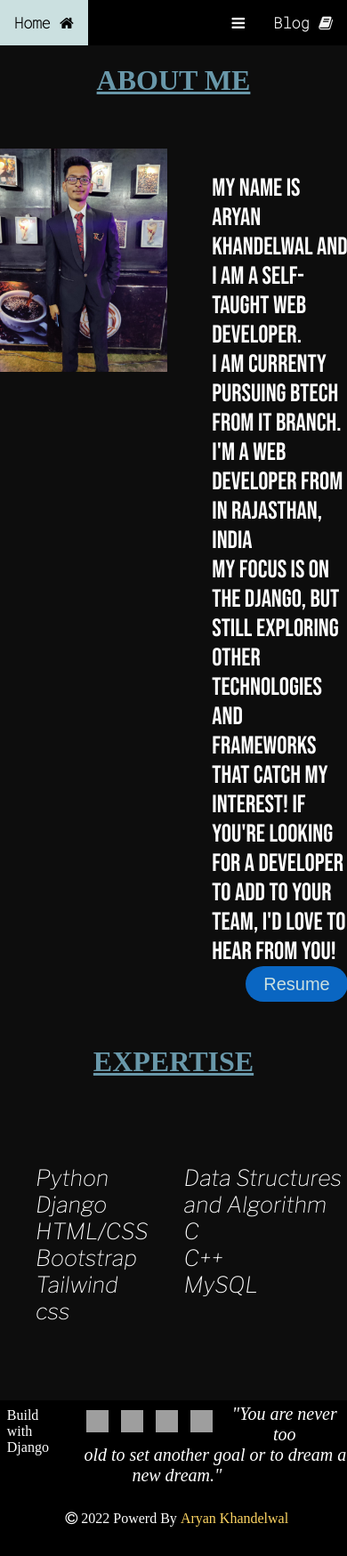
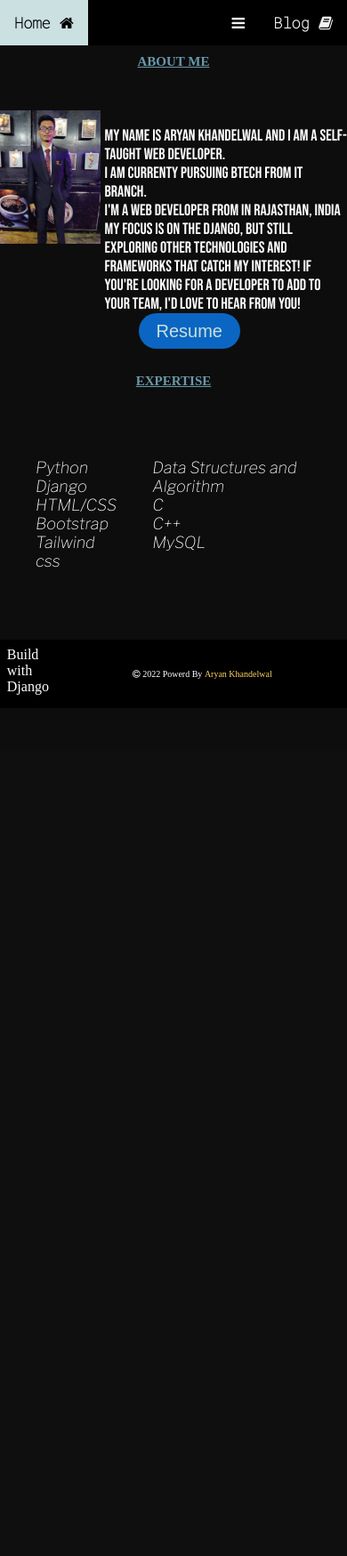
Before and after one commit to aryankhanelwal/portfolio, a Django app: page /aboutus/ in a window 390 px wide. Shown: the whole page at 89% size. After the commit the page ends 796 px from the top, so only its background shows below. Run offline with Django 3.2, Linux system fonts and the light colour scheme; parts of the project's set-up code (start-up, migrations or seed data) failed here and were passed over; grey boxes are pictures that could not be loaded.

Commit message:
responsive:footer-added

```diff
--- a/portfo/templates/aboutus.html
+++ b/portfo/templates/aboutus.html
@@ -104,6 +104,24 @@ font-size: 25px;
 font-family: 'Libre Franklin', sans-serif;padding-top: 50px;
 padding-bottom: 50px;
 }
+@media (max-width: 500px) {
+  img{
+    height: 150px;
+  }
+  p{
+    font-size: 18px;
+    margin-left: 5px;
+  }
+  h1{
+    font-size: 15px;
+  }
+  #skills{
+    font-size:18px ;
+  }
+  .resume{
+    border-radius: 50px;
+  }
+}
 </style>
 
 <body>
--- a/portfo/templates/footer.html
+++ b/portfo/templates/footer.html
@@ -59,6 +59,18 @@ a{
   text-decoration:none;
 }
 
+@media (max-width: 500px) {
+  .testo_disclaimer{
+    display: none;
+  }
+.icone_social_footer{
+  display: none;
+}
+.copy-right-sec{
+  font-size: 10px;
+}
+}
+
 
 /* footer section end */
     </style>
```
